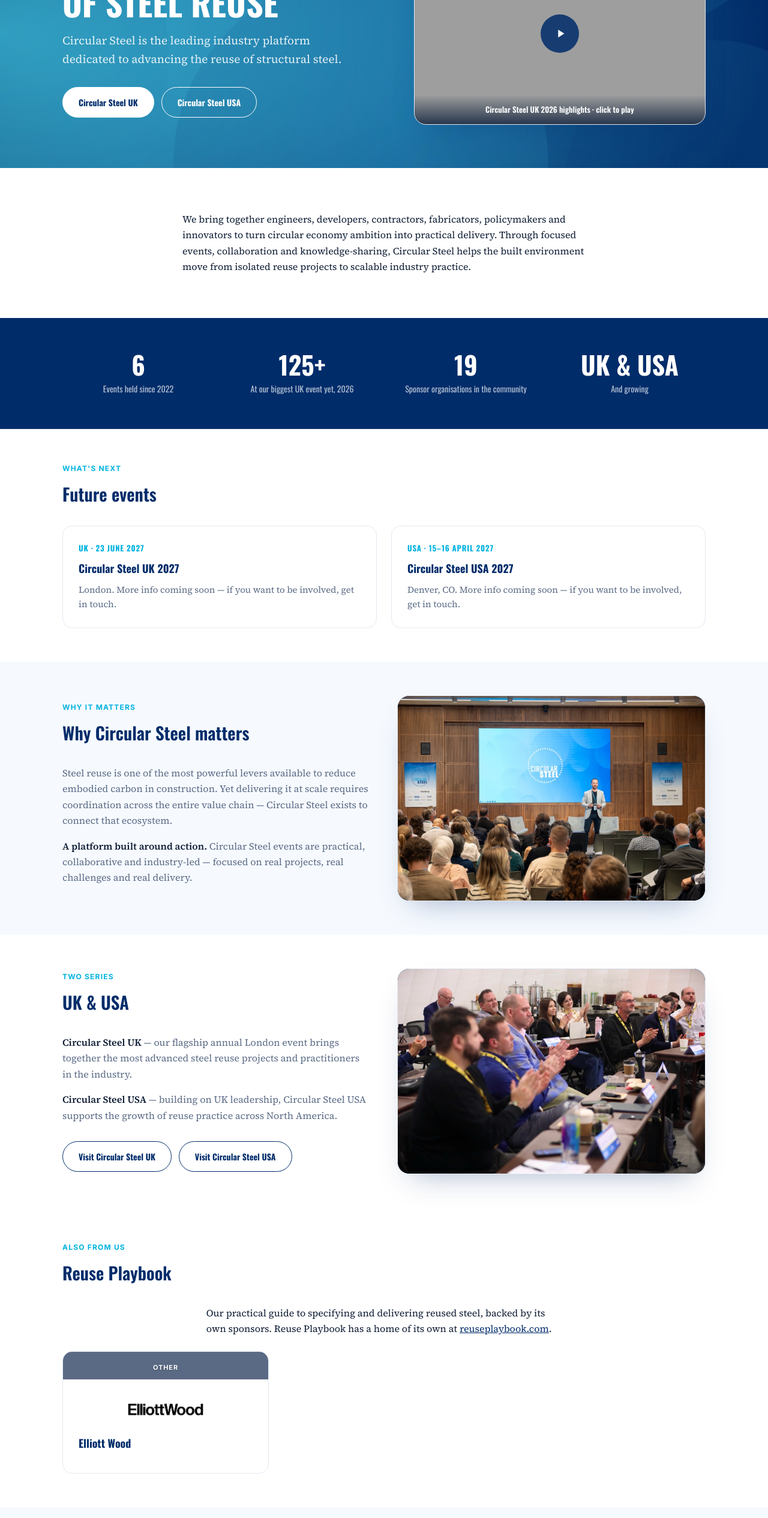
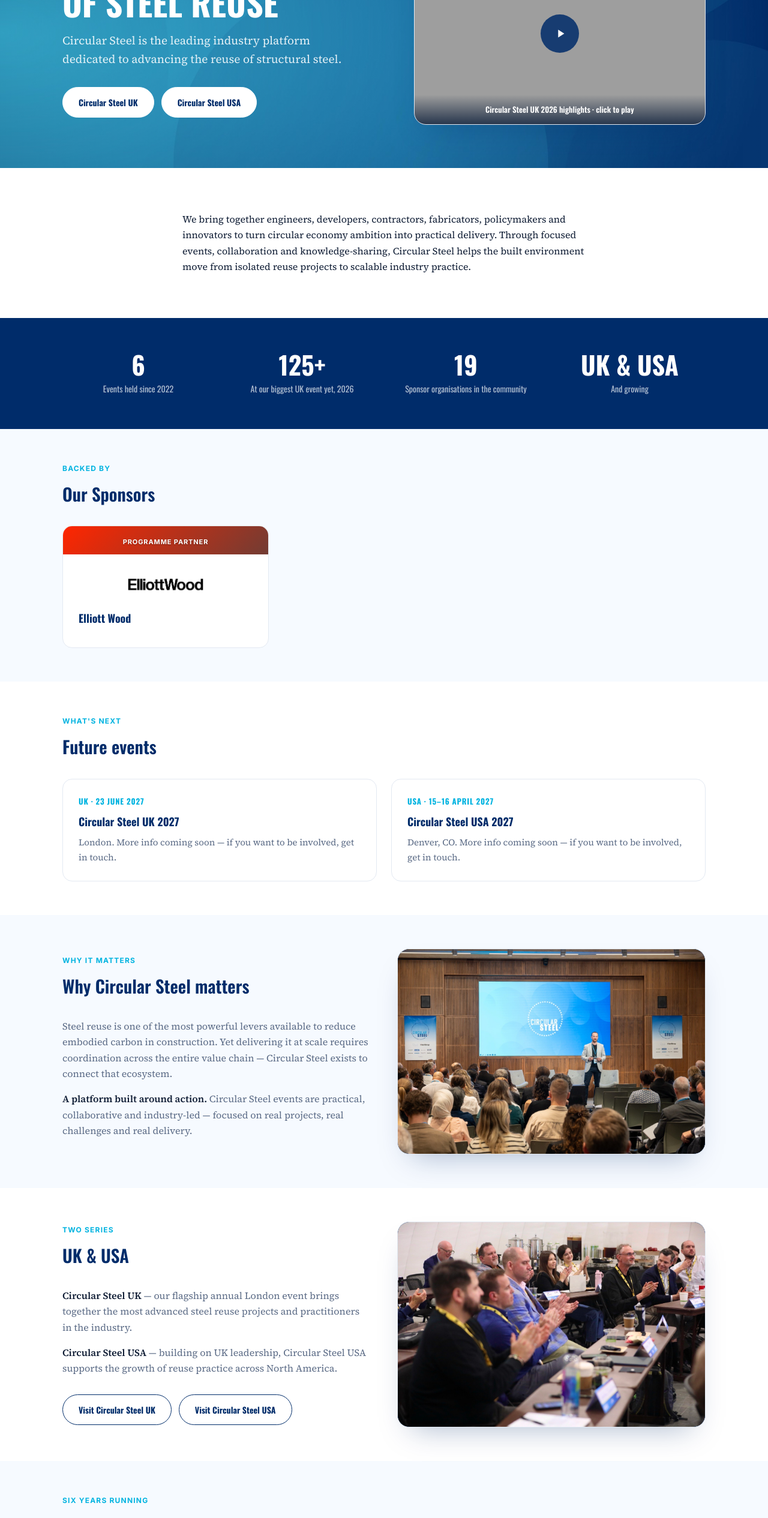
Before and after one commit to circular-steel/circularsteel-site, an Eleventy site: page src/index.njk in a window 1280 px wide. Shown: the part 240-2770 px from the top of the page at 60% size. Built offline with nearby package versions, Linux system fonts and the light colour scheme; Eleventy itself is replaced by a stand-in of ours; files that its build step writes are made by us from their sources; grey boxes are pictures that could not be loaded.

Commit message:
Reorder homepage sponsor sections, fix hub page heading, match hero buttons
- Move the homepage's non-event sponsor section up to right after the
  stats bar (was buried near the bottom) and give it a wash background
- Move the Reuse Playbook section down near the bottom, giving it a
  dark background so it reads as its own moment rather than sitting
  unstyled in the middle of the page
- Rename "Programme Partners" heading to "Our Sponsors" on the /uk/ and
  /usa/ hub pages - the list can hold any tier, not just Programme
  Partner, so the old heading was actively wrong when e.g. a Platinum
  sponsor was shown there
- Make both homepage hero buttons (Circular Steel UK / USA) the same
  solid-white style instead of one solid and one outline

```diff
--- a/src/index.njk
+++ b/src/index.njk
@@ -12,7 +12,7 @@
         <p class="lede">Circular Steel is the leading industry platform dedicated to advancing the reuse of structural steel.</p>
         <div class="btn-row">
           <a class="btn on-dark solid-white" href="/uk/">Circular Steel UK</a>
-          <a class="btn on-dark" href="/usa/">Circular Steel USA</a>
+          <a class="btn on-dark solid-white" href="/usa/">Circular Steel USA</a>
         </div>
       </div>
       <div class="media-frame video" id="hero-video" data-yt="W3pWW-oixjE" style="cursor:pointer; background-image:url('https://img.youtube.com/vi/W3pWW-oixjE/hqdefault.jpg'); background-size:cover; background-position:center;">
@@ -61,6 +61,18 @@
     </div>
   </div>
 </section>
+
+{% set globalPartners = programmePartners.global | resolveSponsors(collections.sponsors, collections.tiers) %}
+{% if globalPartners.length %}
+<section class="wash">
+  <div class="wrap">
+    <h2 class="section-title"><span class="kicker">Backed by</span>Our Sponsors</h2>
+    <div class="grid-3">
+      {{ sponsorGrid(globalPartners, collections.tiers) }}
+    </div>
+  </div>
+</section>
+{% endif %}
 
 <section>
   <div class="wrap">
@@ -114,19 +126,6 @@
   </div>
 </section>
 
-{% set playbookPartners = programmePartners.playbook | resolveSponsors(collections.sponsors, collections.tiers) %}
-{% if playbookPartners.length %}
-<section>
-  <div class="wrap">
-    <h2 class="section-title"><span class="kicker">Also from us</span>Reuse Playbook</h2>
-    <p class="prose" style="margin-bottom:24px; max-width:70ch;">Our practical guide to specifying and delivering reused steel, backed by its own sponsors. Reuse Playbook has a home of its own at <a href="https://reuseplaybook.com" target="_blank" rel="noopener">reuseplaybook.com</a>.</p>
-    <div class="grid-3">
-      {{ sponsorGrid(playbookPartners, collections.tiers) }}
-    </div>
-  </div>
-</section>
-{% endif %}
-
 <section class="wash">
   <div class="wrap">
     <h2 class="section-title"><span class="kicker">Six years running</span>Moments from past events</h2>
@@ -140,18 +139,6 @@
     </div>
   </div>
 </section>
-
-{% set globalPartners = programmePartners.global | resolveSponsors(collections.sponsors, collections.tiers) %}
-{% if globalPartners.length %}
-<section>
-  <div class="wrap">
-    <h2 class="section-title"><span class="kicker">Backed by</span>Programme Partners</h2>
-    <div class="grid-3">
-      {{ sponsorGrid(globalPartners, collections.tiers) }}
-    </div>
-  </div>
-</section>
-{% endif %}
 
 {% set logoSponsors = collections.sponsors | withLogo %}
 {% if logoSponsors.length %}
@@ -167,6 +154,19 @@
         <img src="{{ s.data.logo }}" alt="{{ s.data.title }}">
       </a>
       {% endfor %}
+    </div>
+  </div>
+</section>
+{% endif %}
+
+{% set playbookPartners = programmePartners.playbook | resolveSponsors(collections.sponsors, collections.tiers) %}
+{% if playbookPartners.length %}
+<section class="dark">
+  <div class="wrap">
+    <h2 class="section-title"><span class="kicker">Also from us</span>Reuse Playbook</h2>
+    <p style="color:rgba(255,255,255,0.82); font-size:16px; margin-bottom:24px; max-width:70ch;">Our practical guide to specifying and delivering reused steel, backed by its own sponsors. Reuse Playbook has a home of its own at <a href="https://reuseplaybook.com" target="_blank" rel="noopener" style="color:#fff;">reuseplaybook.com</a>.</p>
+    <div class="grid-3">
+      {{ sponsorGrid(playbookPartners, collections.tiers) }}
     </div>
   </div>
 </section>
--- a/src/uk.njk
+++ b/src/uk.njk
@@ -43,7 +43,7 @@
 {% if ukPartners.length %}
 <section>
   <div class="wrap">
-    <h2 class="section-title"><span class="kicker">Backed by</span>Programme Partners</h2>
+    <h2 class="section-title"><span class="kicker">Backed by</span>Our Sponsors</h2>
     <div class="grid-3">
       {{ sponsorGrid(ukPartners, collections.tiers) }}
     </div>
--- a/src/usa.njk
+++ b/src/usa.njk
@@ -42,7 +42,7 @@
 {% if usaPartners.length %}
 <section>
   <div class="wrap">
-    <h2 class="section-title"><span class="kicker">Backed by</span>Programme Partners</h2>
+    <h2 class="section-title"><span class="kicker">Backed by</span>Our Sponsors</h2>
     <div class="grid-3">
       {{ sponsorGrid(usaPartners, collections.tiers) }}
     </div>
```
